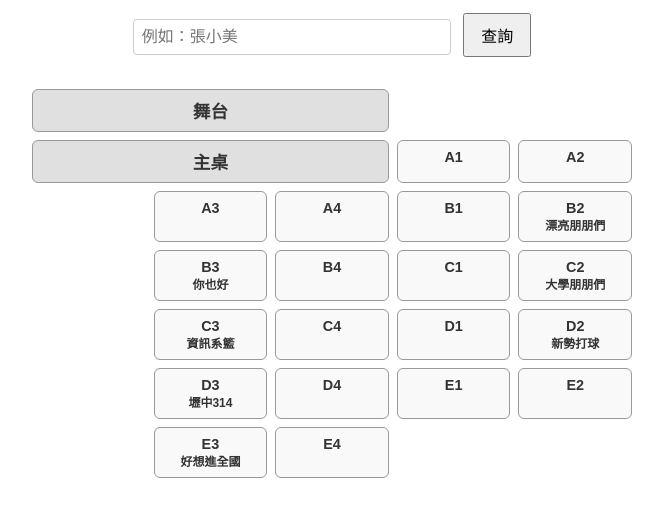
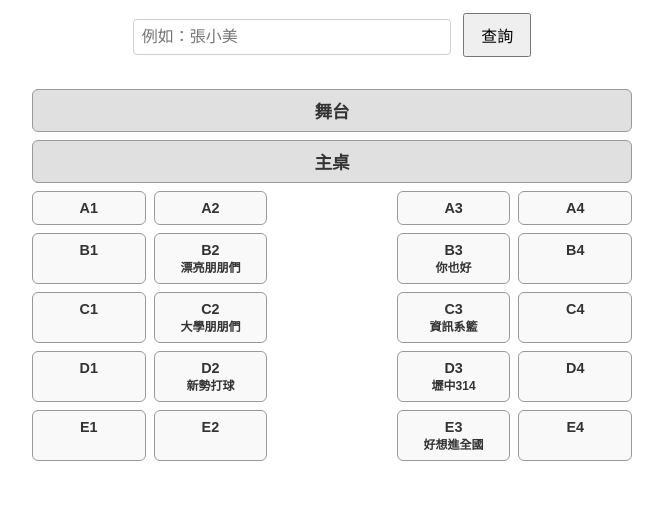
Before and after one commit to dawufa/Wedding, a plain HTML site: page Index.html in a window 1280 px wide. Shown: the part 150-666 px from the top of the page, without its empty margins (308-971 px from the left). Drawn offline with Linux system fonts and the light colour scheme.

Commit message:
Update Index.html

```diff
--- a/Index.html
+++ b/Index.html
@@ -69,7 +69,7 @@
       color: #333;
     }
     .label {
-      grid-column: span 3;
+      grid-column: span 5;
       background-color: #e0e0e0;
       font-size: 1.1rem;
     }
```
